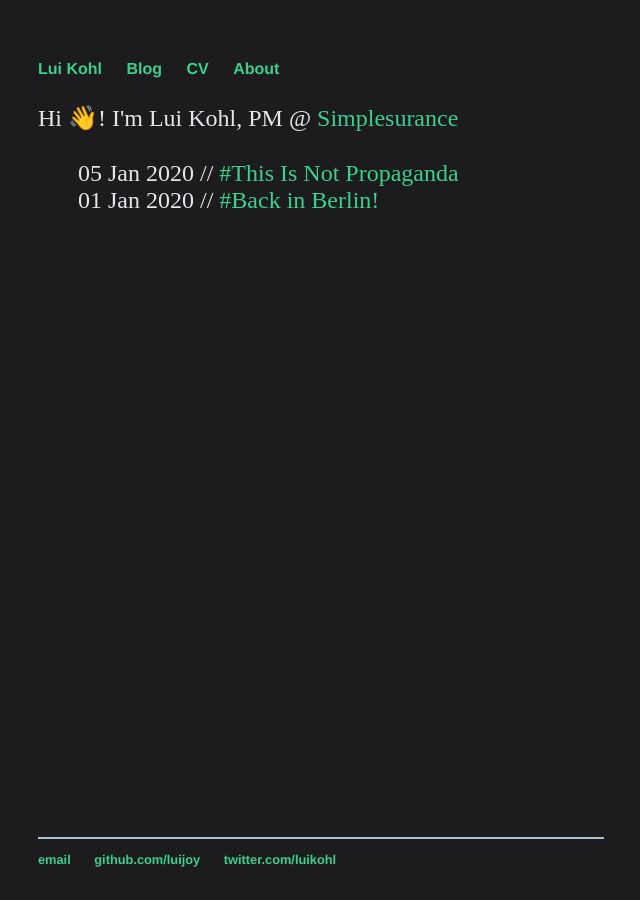
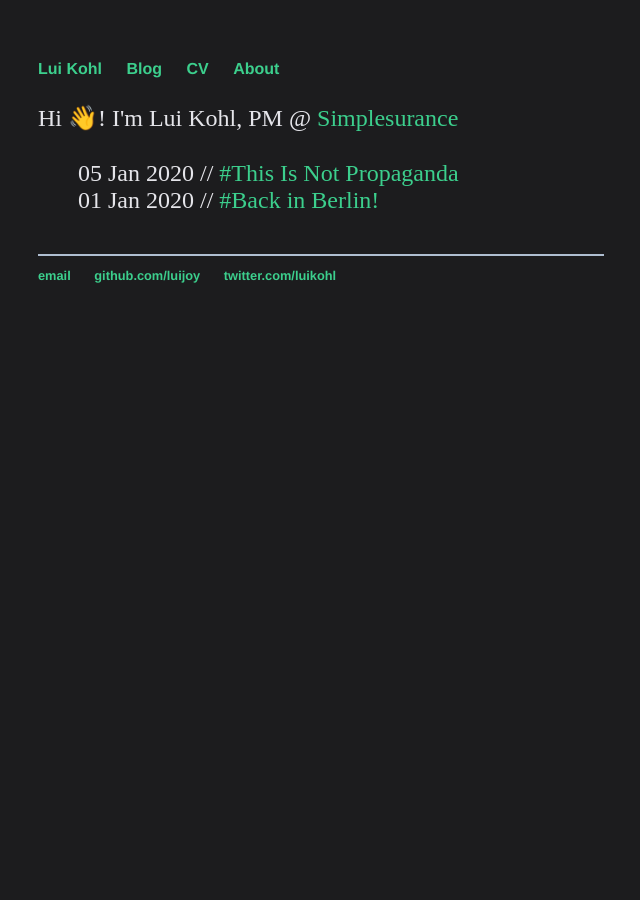
Before and after one commit to luijoy/luijoy.github.io, a Jekyll site: the page built from index.html, in a window 1280 px wide. Shown: the whole page, without its empty margins (314-954 px from the left). Built offline with Jekyll 4.4.1, drawn with Linux system fonts in a browser that asks for light colours.

Commit message:
Update main.css

```diff
--- a/css/main.css
+++ b/css/main.css
@@ -39,7 +39,6 @@ footer {
     border-top: 2px solid #AFBED1;
     font-size: .8em;
     position: fixed;
-    bottom: 20px;
     width: calc(45% - 10px);
     background-color: #1C1C1E;
 }
```
